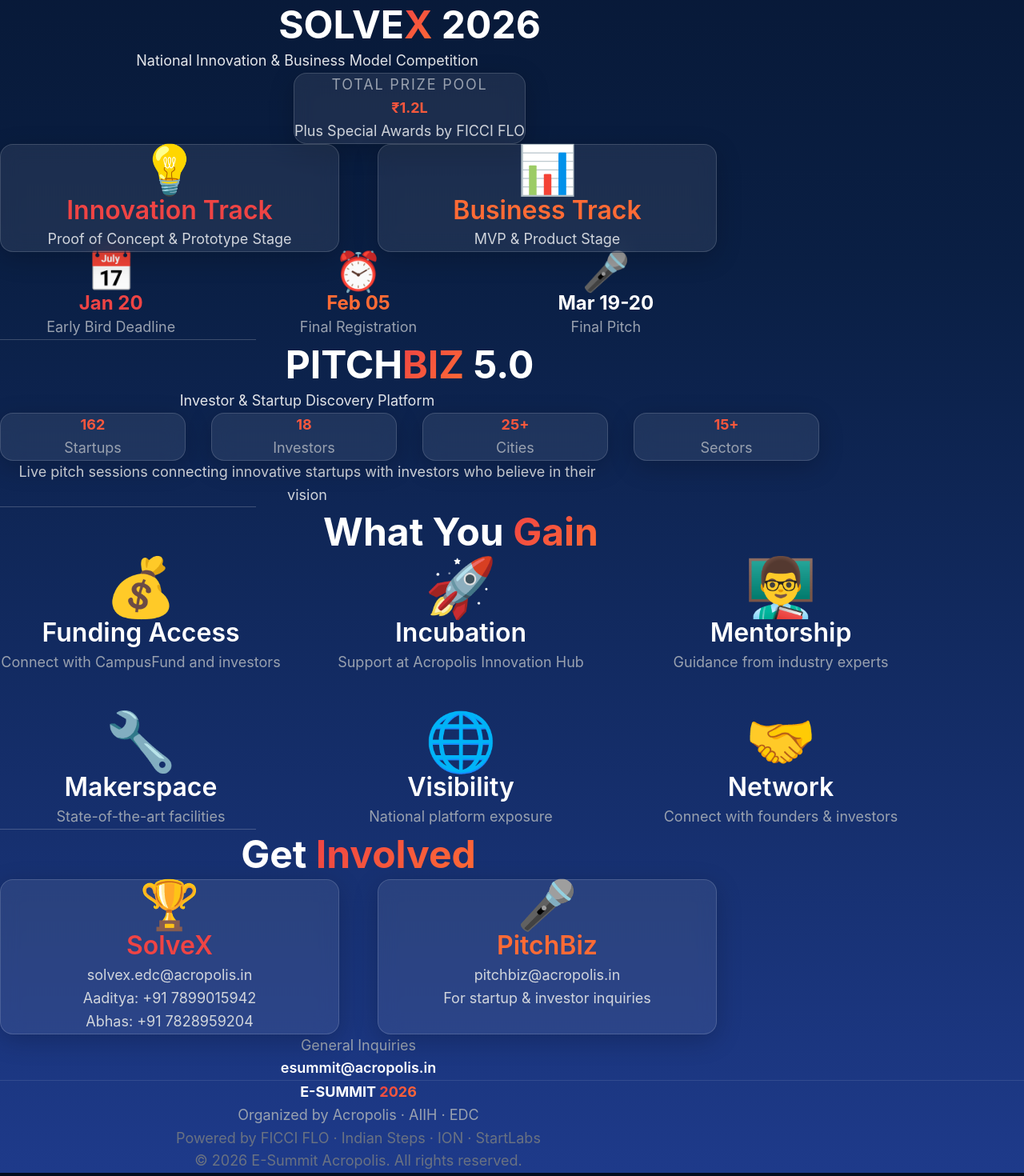
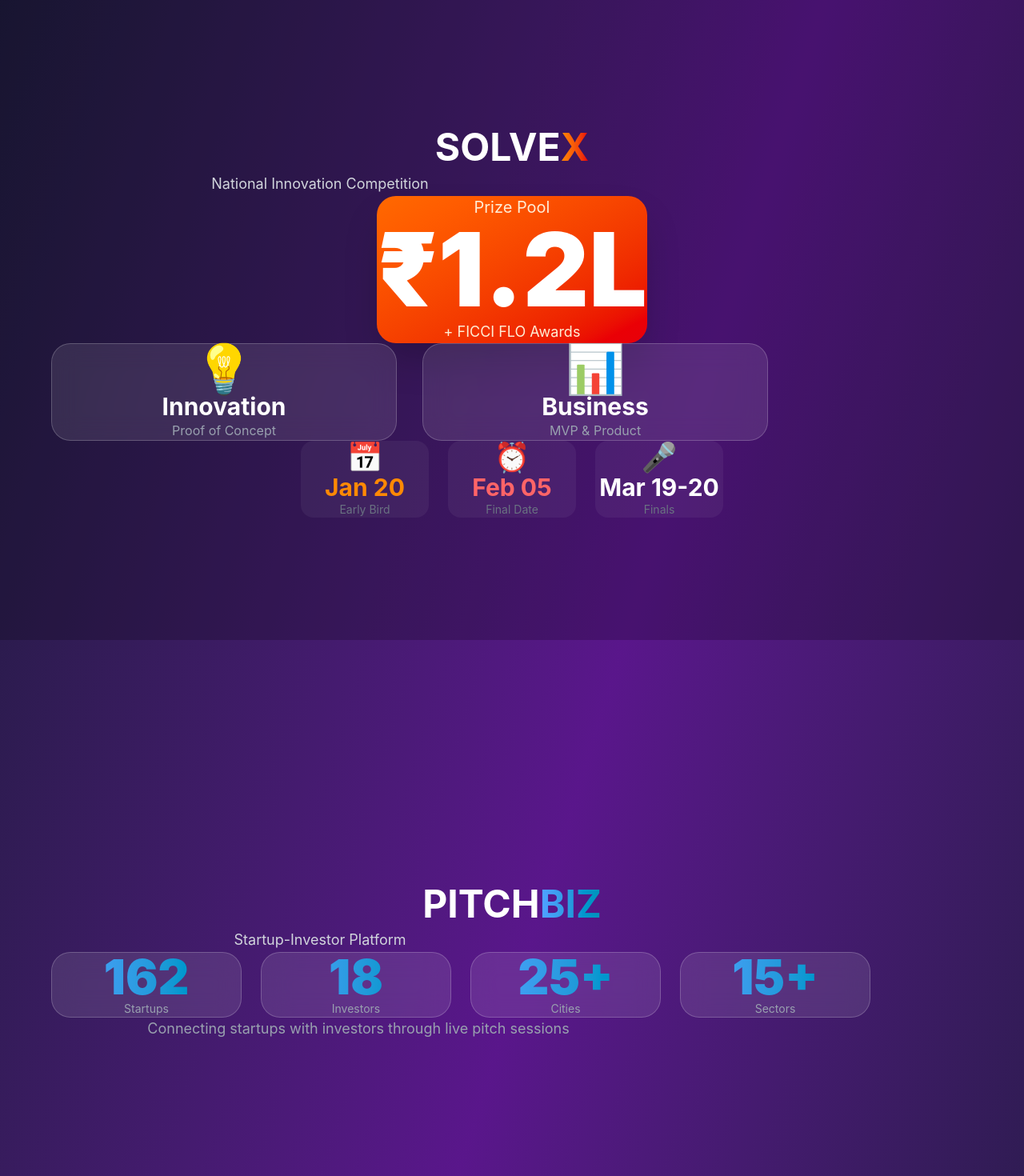
Before and after one commit to Ansh-mick27/AIIHFound_E_summit, a Next.js app: page / in a window 1280 px wide. Shown: the part 800-2270 px from the top of the page at 80% size. Built offline with nearby package versions, Linux system fonts and the light colour scheme.

Commit message:
Complete redesign with modern dark theme and center alignment

```diff
--- a/src/app/globals.css
+++ b/src/app/globals.css
@@ -1,4 +1,50 @@
 @import "tailwindcss";
+
+* {
+  margin: 0;
+  padding: 0;
+  box-sizing: border-box;
+}
+
+body {
+  font-family: -apple-system, BlinkMacSystemFont, 'Segoe UI', 'Roboto', 'Oxygen',
+    'Ubuntu', 'Cantarell', 'Fira Sans', 'Droid Sans', 'Helvetica Neue',
+    sans-serif;
+  -webkit-font-smoothing: antialiased;
+  -moz-osx-font-smoothing: grayscale;
+  overflow-x: hidden;
+}
+
+/* Smooth scrolling */
+html {
+  scroll-behavior: smooth;
+}
+
+/* Animations */
+@keyframes float {
+
+  0%,
+  100% {
+    transform: translateY(0px);
+  }
+
+  50% {
+    transform: translateY(-20px);
+  }
+}
+
+@keyframes pulse-glow {
+
+  0%,
+  100% {
+    box-shadow: 0 0 20px rgba(147, 51, 234, 0.5);
+  }
+
+  50% {
+    box-shadow: 0 0 40px rgba(147, 51, 234, 0.8);
+  }
+}
+
 
 /* E-Summit 2026 Design System */
 :root {
--- a/src/app/page.tsx
+++ b/src/app/page.tsx
@@ -1,252 +1,248 @@
 'use client';
 
-import Button from "@/components/ui/Button";
-import Card from "@/components/ui/Card";
 import CountdownTimer from "@/components/CountdownTimer";
 
 export default function Home() {
   return (
-    <div className="relative min-h-screen bg-gradient-to-b from-primary-blue-dark via-primary-blue to-primary-blue-light">
+    <main className="min-h-screen bg-gradient-to-br from-slate-900 via-purple-900 to-slate-900 text-white">
 
-      {/* Hero Section */}
-      <section className="relative min-h-screen flex flex-col items-center justify-center px-6 py-20">
-        <div className="absolute inset-0 dna-pattern opacity-5"></div>
+      {/* Hero Section - Full Screen Centered */}
+      <section className="min-h-screen flex items-center justify-center p-8">
+        <div className="max-w-5xl w-full mx-auto text-center space-y-16">
 
-        <div className="relative z-10 max-w-6xl mx-auto text-center space-y-12">
           {/* Main Title */}
-          <div className="space-y-6">
-            <p className="text-lg md:text-xl text-gray-300 font-light tracking-wide uppercase">
-              Summit Acropolis Indore Presents
-            </p>
-            <h1 className="text-7xl md:text-8xl lg:text-9xl font-bold tracking-tight">
-              E-SUMMIT <span className="gradient-text">2026</span>
+          <div className="space-y-8">
+            <div className="text-sm md:text-base text-purple-300 uppercase tracking-[0.3em] font-light">
+              Acropolis Indore Presents
+            </div>
+
+            <h1 className="text-8xl md:text-9xl font-black tracking-tighter">
+              E-SUMMIT
+              <span className="block text-7xl md:text-8xl bg-gradient-to-r from-purple-400 to-pink-600 bg-clip-text text-transparent">
+                2026
+              </span>
             </h1>
-            <p className="text-2xl md:text-3xl text-gray-200 max-w-3xl mx-auto font-light">
-              Where Innovation Meets Execution
+
+            <p className="text-2xl md:text-3xl text-gray-300 font-light max-w-2xl mx-auto">
+              Innovation · Execution · Excellence
             </p>
           </div>
 
-          {/* Date and Countdown */}
-          <div className="space-y-8 py-12">
-            <div className="text-3xl md:text-4xl font-semibold text-white">
-              📅 March 19-20, 2026
+          {/* Date Card */}
+          <div className="inline-block">
+            <div className="bg-white/10 backdrop-blur-lg border border-white/20 rounded-3xl p-12 shadow-2xl">
+              <div className="text-5xl font-bold mb-6">March 19-20, 2026</div>
+              <div className="text-lg text-gray-400">Acropolis, Indore</div>
             </div>
+          </div>
+
+          {/* Countdown */}
+          <div className="pt-8">
             <CountdownTimer />
-            <p className="text-lg text-gray-300">
-              Acropolis Group of Institutions, Indore
-            </p>
           </div>
-        </div>
 
-        {/* Scroll Indicator */}
-        <div className="absolute bottom-10 left-1/2 transform -translate-x-1/2 animate-bounce">
-          <div className="text-white text-4xl">↓</div>
+          {/* Scroll Hint */}
+          <div className="pt-16 animate-bounce">
+            <div className="text-5xl text-purple-400">↓</div>
+          </div>
         </div>
       </section>
 
       {/* SolveX Section */}
-      <section className="py-32 px-6">
-        <div className="max-w-5xl mx-auto text-center space-y-16">
+      <section className="min-h-screen flex items-center justify-center p-8 bg-black/20">
+        <div className="max-w-6xl w-full mx-auto text-center space-y-20">
+
           <div className="space-y-6">
-            <h2 className="text-6xl md:text-7xl font-bold">
-              SOLVE<span className="gradient-text">X</span> 2026
+            <h2 className="text-7xl md:text-8xl font-black">
+              SOLVE<span className="bg-gradient-to-r from-orange-400 to-red-600 bg-clip-text text-transparent">X</span>
             </h2>
-            <p className="text-2xl text-gray-200 max-w-3xl mx-auto">
-              National Innovation & Business Model Competition
+            <p className="text-2xl text-gray-300 max-w-2xl mx-auto">
+              National Innovation Competition
             </p>
           </div>
 
-          {/* Prize Pool */}
+          {/* Prize */}
           <div className="inline-block">
-            <Card className="px-16 py-10 transform hover:scale-105 transition-transform duration-300">
-              <p className="text-sm text-gray-400 mb-4 uppercase tracking-widest">Total Prize Pool</p>
-              <p className="text-7xl md:text-8xl font-bold gradient-text mb-4">₹1.2L</p>
-              <p className="text-base text-gray-300">Plus Special Awards by FICCI FLO</p>
-            </Card>
+            <div className="bg-gradient-to-br from-orange-500 to-red-600 rounded-3xl p-16 shadow-2xl transform hover:scale-105 transition">
+              <div className="text-xl text-orange-100 mb-4">Prize Pool</div>
+              <div className="text-8xl md:text-9xl font-black">₹1.2L</div>
+              <div className="text-lg text-orange-100 mt-4">+ FICCI FLO Awards</div>
+            </div>
           </div>
 
           {/* Tracks */}
-          <div className="grid md:grid-cols-2 gap-12 max-w-4xl mx-auto pt-8">
-            <Card className="p-10 space-y-6 text-center hover:shadow-2xl transition-all duration-300">
-              <div className="text-6xl">💡</div>
-              <h3 className="text-3xl font-bold text-accent-red">Innovation Track</h3>
-              <p className="text-lg text-gray-300">Proof of Concept & Prototype Stage</p>
-            </Card>
+          <div className="grid md:grid-cols-2 gap-8 max-w-4xl mx-auto">
+            <div className="bg-white/10 backdrop-blur-lg border border-white/20 rounded-3xl p-12 hover:bg-white/20 transition">
+              <div className="text-6xl mb-6">💡</div>
+              <div className="text-3xl font-bold mb-4">Innovation</div>
+              <div className="text-gray-400">Proof of Concept</div>
+            </div>
 
-            <Card className="p-10 space-y-6 text-center hover:shadow-2xl transition-all duration-300">
-              <div className="text-6xl">📊</div>
-              <h3 className="text-3xl font-bold text-accent-orange">Business Track</h3>
-              <p className="text-lg text-gray-300">MVP & Product Stage</p>
-            </Card>
+            <div className="bg-white/10 backdrop-blur-lg border border-white/20 rounded-3xl p-12 hover:bg-white/20 transition">
+              <div className="text-6xl mb-6">📊</div>
+              <div className="text-3xl font-bold mb-4">Business</div>
+              <div className="text-gray-400">MVP & Product</div>
+            </div>
           </div>
 
-          {/* Key Dates */}
-          <div className="grid sm:grid-cols-3 gap-8 max-w-4xl mx-auto pt-12">
-            <div className="space-y-3">
-              <div className="text-5xl">📅</div>
-              <div className="text-2xl font-bold text-accent-red">Jan 20</div>
-              <p className="text-sm text-gray-400">Early Bird Deadline</p>
+          {/* Dates */}
+          <div className="flex flex-wrap justify-center gap-6 text-center">
+            <div className="bg-white/5 rounded-2xl p-8 min-w-[160px]">
+              <div className="text-4xl mb-3">📅</div>
+              <div className="text-3xl font-bold text-orange-400">Jan 20</div>
+              <div className="text-sm text-gray-500 mt-2">Early Bird</div>
             </div>
-            <div className="space-y-3">
-              <div className="text-5xl">⏰</div>
-              <div className="text-2xl font-bold text-accent-orange">Feb 05</div>
-              <p className="text-sm text-gray-400">Final Registration</p>
+            <div className="bg-white/5 rounded-2xl p-8 min-w-[160px]">
+              <div className="text-4xl mb-3">⏰</div>
+              <div className="text-3xl font-bold text-red-400">Feb 05</div>
+              <div className="text-sm text-gray-500 mt-2">Final Date</div>
             </div>
-            <div className="space-y-3">
-              <div className="text-5xl">🎤</div>
-              <div className="text-2xl font-bold text-white">Mar 19-20</div>
-              <p className="text-sm text-gray-400">Final Pitch</p>
+            <div className="bg-white/5 rounded-2xl p-8 min-w-[160px]">
+              <div className="text-4xl mb-3">🎤</div>
+              <div className="text-3xl font-bold">Mar 19-20</div>
+              <div className="text-sm text-gray-500 mt-2">Finals</div>
             </div>
           </div>
         </div>
       </section>
 
-      {/* Divider */}
-      <div className="max-w-xs mx-auto border-t border-white/20"></div>
+      {/* PitchBiz Section */}
+      <section className="min-h-screen flex items-center justify-center p-8">
+        <div className="max-w-6xl w-full mx-auto text-center space-y-20">
 
-      {/* PitchBiz Section */}
-      <section className="py-32 px-6">
-        <div className="max-w-5xl mx-auto text-center space-y-16">
           <div className="space-y-6">
-            <h2 className="text-6xl md:text-7xl font-bold">
-              PITCH<span className="gradient-text">BIZ</span> 5.0
+            <h2 className="text-7xl md:text-8xl font-black">
+              PITCH<span className="bg-gradient-to-r from-blue-400 to-cyan-600 bg-clip-text text-transparent">BIZ</span>
             </h2>
-            <p className="text-2xl text-gray-200 max-w-3xl mx-auto">
-              Investor & Startup Discovery Platform
+            <p className="text-2xl text-gray-300 max-w-2xl mx-auto">
+              Startup-Investor Platform
             </p>
           </div>
 
-          {/* Stats */}
-          <div className="grid sm:grid-cols-2 lg:grid-cols-4 gap-8 max-w-5xl mx-auto">
-            <Card className="p-8 space-y-3 hover:shadow-2xl transition-all duration-300">
-              <p className="text-5xl font-bold gradient-text">162</p>
-              <p className="text-sm text-gray-400">Startups</p>
-            </Card>
-            <Card className="p-8 space-y-3 hover:shadow-2xl transition-all duration-300">
-              <p className="text-5xl font-bold gradient-text">18</p>
-              <p className="text-sm text-gray-400">Investors</p>
-            </Card>
-            <Card className="p-8 space-y-3 hover:shadow-2xl transition-all duration-300">
-              <p className="text-5xl font-bold gradient-text">25+</p>
-              <p className="text-sm text-gray-400">Cities</p>
-            </Card>
-            <Card className="p-8 space-y-3 hover:shadow-2xl transition-all duration-300">
-              <p className="text-5xl font-bold gradient-text">15+</p>
-              <p className="text-sm text-gray-400">Sectors</p>
-            </Card>
+          {/* Stats Grid */}
+          <div className="grid grid-cols-2 md:grid-cols-4 gap-6 max-w-5xl mx-auto">
+            <div className="bg-white/10 backdrop-blur-lg border border-white/20 rounded-3xl p-10">
+              <div className="text-6xl font-black bg-gradient-to-r from-blue-400 to-cyan-600 bg-clip-text text-transparent">162</div>
+              <div className="text-sm text-gray-400 mt-3">Startups</div>
+            </div>
+            <div className="bg-white/10 backdrop-blur-lg border border-white/20 rounded-3xl p-10">
+              <div className="text-6xl font-black bg-gradient-to-r from-blue-400 to-cyan-600 bg-clip-text text-transparent">18</div>
+              <div className="text-sm text-gray-400 mt-3">Investors</div>
+            </div>
+            <div className="bg-white/10 backdrop-blur-lg border border-white/20 rounded-3xl p-10">
+              <div className="text-6xl font-black bg-gradient-to-r from-blue-400 to-cyan-600 bg-clip-text text-transparent">25+</div>
+              <div className="text-sm text-gray-400 mt-3">Cities</div>
+            </div>
+            <div className="bg-white/10 backdrop-blur-lg border border-white/20 rounded-3xl p-10">
+              <div className="text-6xl font-black bg-gradient-to-r from-blue-400 to-cyan-600 bg-clip-text text-transparent">15+</div>
+              <div className="text-sm text-gray-400 mt-3">Sectors</div>
+            </div>
           </div>
 
-          <p className="text-xl text-gray-300 max-w-3xl mx-auto pt-8">
-            Live pitch sessions connecting innovative startups with investors who believe in their vision
+          <p className="text-xl text-gray-400 max-w-3xl mx-auto">
+            Connecting startups with investors through live pitch sessions
           </p>
         </div>
       </section>
 
-      {/* Divider */}
-      <div className="max-w-xs mx-auto border-t border-white/20"></div>
+      {/* Benefits Section */}
+      <section className="min-h-screen flex items-center justify-center p-8 bg-black/20">
+        <div className="max-w-7xl w-full mx-auto text-center space-y-20">
 
-      {/* Benefits Section */}
-      <section className="py-32 px-6">
-        <div className="max-w-6xl mx-auto space-y-16">
-          <h2 className="text-6xl font-bold text-center">
-            What You <span className="gradient-text">Gain</span>
+          <h2 className="text-7xl font-black">
+            What You <span className="bg-gradient-to-r from-green-400 to-emerald-600 bg-clip-text text-transparent">Get</span>
           </h2>
 
-          <div className="grid sm:grid-cols-2 lg:grid-cols-3 gap-12">
-            <div className="text-center space-y-6">
-              <div className="text-7xl">💰</div>
-              <h3 className="text-2xl font-bold">Funding Access</h3>
-              <p className="text-gray-400">Connect with CampusFund and investors</p>
+          <div className="grid sm:grid-cols-2 lg:grid-cols-3 gap-8">
+            <div className="bg-white/5 rounded-3xl p-12 hover:bg-white/10 transition">
+              <div className="text-7xl mb-6">💰</div>
+              <div className="text-2xl font-bold mb-3">Funding</div>
+              <div className="text-gray-400">CampusFund & Investors</div>
             </div>
 
-            <div className="text-center space-y-6">
-              <div className="text-7xl">🚀</div>
-              <h3 className="text-2xl font-bold">Incubation</h3>
-              <p className="text-gray-400">Support at Acropolis Innovation Hub</p>
+            <div className="bg-white/5 rounded-3xl p-12 hover:bg-white/10 transition">
+              <div className="text-7xl mb-6">🚀</div>
+              <div className="text-2xl font-bold mb-3">Incubation</div>
+              <div className="text-gray-400">AIIH Support</div>
             </div>
 
-            <div className="text-center space-y-6">
-              <div className="text-7xl">👨‍🏫</div>
-              <h3 className="text-2xl font-bold">Mentorship</h3>
-              <p className="text-gray-400">Guidance from industry experts</p>
+            <div className="bg-white/5 rounded-3xl p-12 hover:bg-white/10 transition">
+              <div className="text-7xl mb-6">👨‍🏫</div>
+              <div className="text-2xl font-bold mb-3">Mentorship</div>
+              <div className="text-gray-400">Industry Experts</div>
             </div>
 
-            <div className="text-center space-y-6">
-              <div className="text-7xl">🔧</div>
-              <h3 className="text-2xl font-bold">Makerspace</h3>
-              <p className="text-gray-400">State-of-the-art facilities</p>
+            <div className="bg-white/5 rounded-3xl p-12 hover:bg-white/10 transition">
+              <div className="text-7xl mb-6">🔧</div>
+              <div className="text-2xl font-bold mb-3">Makerspace</div>
+              <div className="text-gray-400">Premium Facilities</div>
             </div>
 
-            <div className="text-center space-y-6">
-              <div className="text-7xl">🌐</div>
-              <h3 className="text-2xl font-bold">Visibility</h3>
-              <p className="text-gray-400">National platform exposure</p>
+            <div className="bg-white/5 rounded-3xl p-12 hover:bg-white/10 transition">
+              <div className="text-7xl mb-6">🌐</div>
+              <div className="text-2xl font-bold mb-3">Visibility</div>
+              <div className="text-gray-400">National Platform</div>
             </div>
 
-            <div className="text-center space-y-6">
-              <div className="text-7xl">🤝</div>
-              <h3 className="text-2xl font-bold">Network</h3>
-              <p className="text-gray-400">Connect with founders & investors</p>
+            <div className="bg-white/5 rounded-3xl p-12 hover:bg-white/10 transition">
+              <div className="text-7xl mb-6">🤝</div>
+              <div className="text-2xl font-bold mb-3">Network</div>
+              <div className="text-gray-400">Founders & Investors</div>
             </div>
           </div>
         </div>
       </section>
 
-      {/* Divider */}
-      <div className="max-w-xs mx-auto border-t border-white/20"></div>
+      {/* Contact Section */}
+      <section className="min-h-screen flex items-center justify-center p-8">
+        <div className="max-w-5xl w-full mx-auto text-center space-y-20">
 
-      {/* Contact Section */}
-      <section className="py-32 px-6">
-        <div className="max-w-4xl mx-auto text-center space-y-16">
-          <h2 className="text-6xl font-bold">
-            Get <span className="gradient-text">Involved</span>
-          </h2>
+          <h2 className="text-7xl font-black">Connect</h2>
 
-          <div className="grid md:grid-cols-2 gap-12">
-            <Card className="p-12 space-y-6 hover:shadow-2xl transition-all duration-300">
-              <div className="text-6xl">🏆</div>
-              <h3 className="text-3xl font-bold text-accent-red">SolveX</h3>
+          <div className="grid md:grid-cols-2 gap-8">
+            <div className="bg-gradient-to-br from-orange-500/20 to-red-600/20 backdrop-blur-lg border border-orange-500/30 rounded-3xl p-14">
+              <div className="text-6xl mb-6">🏆</div>
+              <div className="text-4xl font-bold mb-6 text-orange-400">SolveX</div>
               <div className="space-y-3 text-gray-300">
-                <p className="text-sm">solvex.edc@acropolis.in</p>
-                <p className="text-xs">Aaditya: +91 7899015942</p>
-                <p className="text-xs">Abhas: +91 7828959204</p>
+                <div className="text-lg">solvex.edc@acropolis.in</div>
+                <div className="text-sm opacity-75">Aaditya: +91 7899015942</div>
+                <div className="text-sm opacity-75">Abhas: +91 7828959204</div>
               </div>
-            </Card>
+            </div>
 
-            <Card className="p-12 space-y-6 hover:shadow-2xl transition-all duration-300">
-              <div className="text-6xl">🎤</div>
-              <h3 className="text-3xl font-bold text-accent-orange">PitchBiz</h3>
+            <div className="bg-gradient-to-br from-blue-500/20 to-cyan-600/20 backdrop-blur-lg border border-blue-500/30 rounded-3xl p-14">
+              <div className="text-6xl mb-6">🎤</div>
+              <div className="text-4xl font-bold mb-6 text-blue-400">PitchBiz</div>
               <div className="space-y-3 text-gray-300">
-                <p className="text-sm">pitchbiz@acropolis.in</p>
-                <p className="text-xs mt-4">For startup & investor inquiries</p>
+                <div className="text-lg">pitchbiz@acropolis.in</div>
+                <div className="text-sm opacity-75 mt-4">Startup & Investor Queries</div>
               </div>
-            </Card>
+            </div>
           </div>
 
-          <div className="pt-8 space-y-4">
-            <p className="text-gray-400 text-sm">General Inquiries</p>
-            <p className="text-2xl font-semibold text-white">esummit@acropolis.in</p>
+          <div className="bg-white/5 rounded-3xl p-10 max-w-2xl mx-auto">
+            <div className="text-sm text-gray-500 mb-3">General Inquiries</div>
+            <div className="text-3xl font-bold">esummit@acropolis.in</div>
           </div>
         </div>
       </section>
 
       {/* Footer */}
-      <footer className="py-16 px-6 border-t border-white/10">
-        <div className="max-w-4xl mx-auto text-center space-y-6">
-          <div className="space-y-4">
-            <p className="text-3xl font-bold">
-              E-SUMMIT <span className="gradient-text">2026</span>
-            </p>
-            <p className="text-gray-400">Organized by Acropolis · AIIH · EDC</p>
-            <p className="text-sm text-gray-500">Powered by FICCI FLO · Indian Steps · ION · StartLabs</p>
+      <footer className="py-20 px-8 border-t border-white/10 bg-black/40">
+        <div className="max-w-4xl mx-auto text-center space-y-8">
+          <div className="text-4xl font-black">
+            E-SUMMIT <span className="bg-gradient-to-r from-purple-400 to-pink-600 bg-clip-text text-transparent">2026</span>
           </div>
-
-          <div className="pt-8 text-sm text-gray-500">
-            <p>© 2026 E-Summit Acropolis. All rights reserved.</p>
+          <div className="text-gray-400 space-y-2">
+            <div>Acropolis • AIIH • EDC</div>
+            <div className="text-sm text-gray-600">FICCI FLO • Indian Steps • ION • StartLabs</div>
+          </div>
+          <div className="text-sm text-gray-600 pt-8">
+            © 2026 E-Summit Acropolis
           </div>
         </div>
       </footer>
 
-    </div>
+    </main>
   );
 }
```
